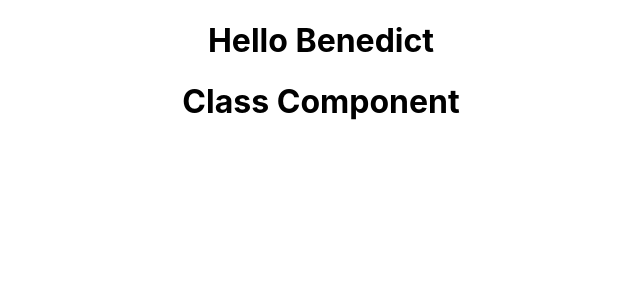
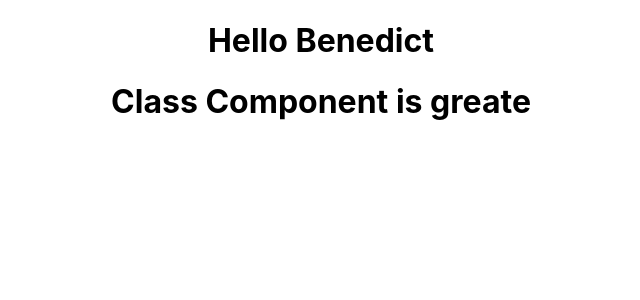
Before and after one commit to python-benedict/react-series, a React (Create React App) app: page / in a window 1280 px wide. Shown: the top 300 px of the page, without its empty margins (319-959 px from the left). Built offline with nearby package versions, Linux system fonts and the light colour scheme.

Commit message:
created a react project, class and functional component and imported them

```diff
--- a/src/components/Welcome.js
+++ b/src/components/Welcome.js
@@ -3,7 +3,7 @@ import React, {Component} from "react";
 class Welcome extends Component{
     render(){
         return (
-            <h1>Class Component</h1>
+            <h1>Class Component is greate</h1>
         )
     }
 }
```
